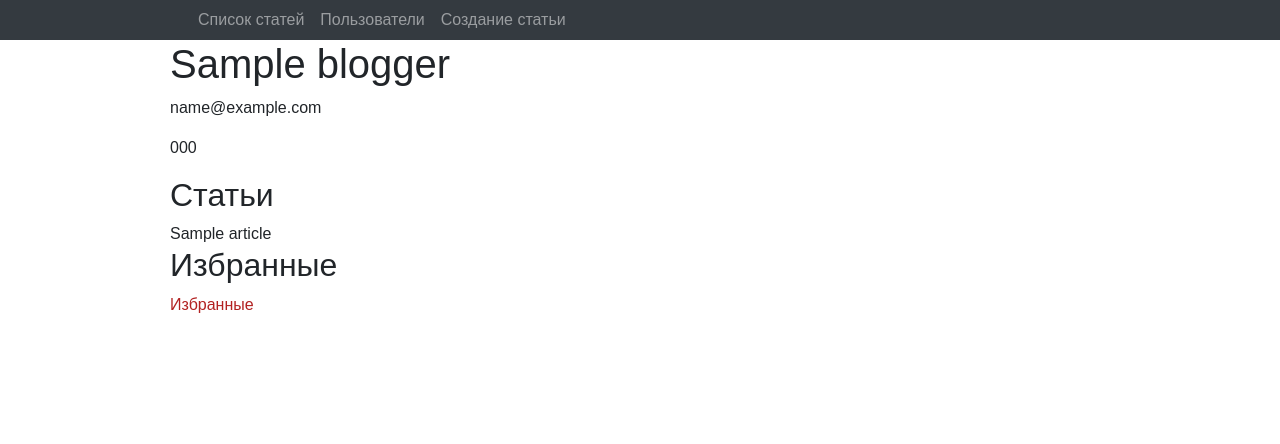
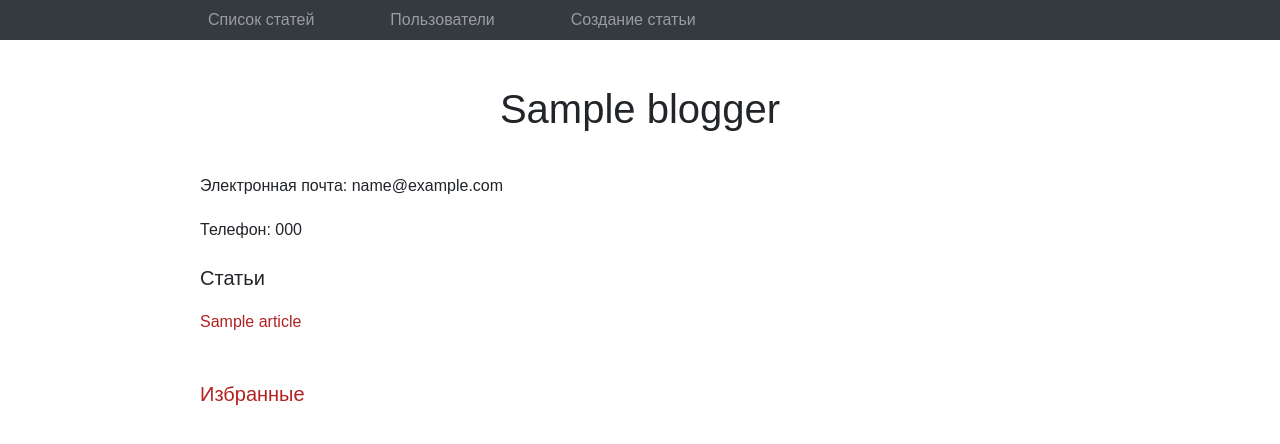
Before and after one commit to Bak0903/python_group_2_homework_43_bakai_naralyev, a Django app: page /blogger/1 in a window 1280 px wide. Shown: the top 444 px of the page. Run offline with Django 3.2, Linux system fonts and the light colour scheme; tables that the repository leaves empty hold one stand-in row (values such as "Sample post"); some libraries are stand-ins or nearby versions.

Commit message:
Add styles.

```diff
--- a/blog/blog/urls.py
+++ b/blog/blog/urls.py
@@ -17,8 +17,8 @@ from django.contrib import admin
 from django.urls import path
 from webapp.views import ArticleListView, ArticleDetailView, \
         BloggerListView, BloggerDetailView, favorite_articles, \
-        ProjectCreateView, ProjectUpdateView, CommentCreateView, \
-        ProjectDeleteView
+    ArticleCreateView, ArticleUpdateView, CommentCreateView, \
+    ArticleDeleteView
 
 urlpatterns = [
     path('admin/', admin.site.urls),
@@ -27,11 +27,9 @@ urlpatterns = [
     path('blogger', BloggerListView.as_view(), name='blogger_list'),
     path('blogger/<int:pk>', BloggerDetailView.as_view(), name='blogger_detail'),
     path('favorite/<int:blogger_pk>', favorite_articles, name='favorite'),
-
-
-    path('article/create', ProjectCreateView.as_view(), name='create_article'),
-    path('article/<int:pk>/delete', ProjectDeleteView.as_view(), name='article_delete'),
-    path('article/<int:pk>/update', ProjectUpdateView.as_view(), name='article_update'),
+    path('article/create', ArticleCreateView.as_view(), name='create_article'),
+    path('article/<int:pk>/delete', ArticleDeleteView.as_view(), name='article_delete'),
+    path('article/<int:pk>/update', ArticleUpdateView.as_view(), name='article_update'),
     path('article_comment/add', CommentCreateView.as_view(), name='create_comment'),
 
 ]
--- a/blog/webapp/static/css/style.css
+++ b/blog/webapp/static/css/style.css
@@ -9,44 +9,14 @@ body {
 
 }
 
-.navbar-nav, .inner_container {
-    padding: 0 20px;
-}
 
-.alert {
-    width: 49%;
-}
-
-.head {
-    width: 100%;
-}
-
-.my_title {
-    width: 60%;
-}
-
-.edit_or_del {
-    width: 22%;
-    float: right;
-}
-
-.btn-success {
-    margin-top: 40px;
-    width: 91px;
-}
-
-.h1 {
-    padding-top: 21px;
-    height: 90px;
+h1 {
+    padding: 21px 100px;
     text-align: center;
 }
 
-.h2 {
-    font-size: 14px;
-    font-weight: bold;
-}
-
 a {
+    margin: auto 30px;
     text-decoration: none;
     color: firebrick;
 }
@@ -56,27 +26,6 @@ a:hover {
     color: black;
 }
 
-.email_text{
-    font-size: 14px;
-}
-
-.text-justify {
-    margin: 27px 0;
-    padding-right: 8px;
-}
-
-.text-right {
-    margin: 10px 23px;
-    color: grey;
-}
-
-.modal-title {
-    margin-left: 146px;
-}
-
-.modal_btn {
-    width: 100px;
-}
 textarea, input {
     width: 300px;
 }
@@ -84,3 +33,7 @@ textarea, input {
 textarea {
     height: 200px;
 }
+
+p, h5 {
+    margin: 20px 30px;
+}
--- a/blog/webapp/templates/article_detail.html
+++ b/blog/webapp/templates/article_detail.html
@@ -6,8 +6,8 @@
     <p>{{ article.text }}</p>
 
     <a class="" href="{% url 'article_update' article.pk %}">Редактировать статью</a>
+    <a class="" href="{% url 'create_comment'%}">Комментировать</a>
     <a class="" href="{% url 'article_delete' article.pk %}">Удаленить статью</a>
-    <a class="" href="{% url 'create_comment'%}">Комментировать</a>
 
 
 
@@ -15,7 +15,7 @@
     {% for comment in article.article_comm.all %}
         <p>{{ comment.author }}: {{ comment.text }}</p>
                 {% for comment_lvl_2 in comment.comment.all %}
-                        <p class="ml-4">{{ comment_lvl_2.author }}: {{ comment_lvl_2.text }}</p>
+                        <p class="ml-5">{{ comment_lvl_2.author }}: {{ comment_lvl_2.text }}</p>
                 {% endfor %}
     {% endfor %}
 
--- a/blog/webapp/templates/article_list.html
+++ b/blog/webapp/templates/article_list.html
@@ -3,11 +3,11 @@
 {% block content %}
 
 
-    <div class="mt-3">
-        <form action="{% url 'article_list' %}" method="GET">
+    <div class="mt-3 mb-3">
+        <form class="" action="{% url 'article_list' %}" method="GET">
             {% csrf_token %}
             {{ form.search.label }}: {{ form.search }} {{ form.text }}
-            <button type="submit" class="btn btn-primary">Искать</button>
+            <button type="submit" class="btn btn-outline-success my-2 my-sm-0">Искать</button>
         </form>
     </div>
     {% for article in article_list %}
--- a/blog/webapp/templates/article_update.html
+++ b/blog/webapp/templates/article_update.html
@@ -1,7 +1,5 @@
 {% extends 'base.html' %}
-
-{% block title %}Изменить проект{% endblock %}
-
+{% block title %}Изменить статью{% endblock %}
 {% block content %}
     <h1>Редактирование проекта</h1>
     <form action="{% url 'article_update' form.instance.pk %}" method="post">
--- a/blog/webapp/templates/base.html
+++ b/blog/webapp/templates/base.html
@@ -12,7 +12,7 @@
 </head>
 <body>
 
-            <nav class="navbar-expand-lg navbar-dark bg-dark">
+            <nav class="navbar-expand-lg navbar-dark bg-dark mb-4">
                 <ul class="navbar-nav my_container">
                   <li class="nav-item"><a class="nav-link" href="{% url 'article_list' %}">Список статей</a></li>
                   <li class="nav-item"><a class="nav-link" href="{% url 'blogger_list' %}">Пользователи</a></li>
--- a/blog/webapp/templates/blogger_detail.html
+++ b/blog/webapp/templates/blogger_detail.html
@@ -3,13 +3,13 @@
 
 {% block content %}
     <h1>{{ blogger.name }}</h1>
-    <p>{{ blogger.email }}</p>
-    <p>{{ blogger.phone }}</p>
-    <h2>Статьи</h2>
+    <p>Электронная почта: {{ blogger.email }}</p>
+    <p>Телефон: {{ blogger.phone }}</p>
+    <h5 class="mt-4">Статьи</h5>
     {% for article in blogger.blog_author.all %}
-        <div>{{ article.title }}</div>
+        <a href="{% url 'article_detail' article.pk %}">{{ article.title }}</a> <br>
     {% endfor %}
-    <h2>Избранные</h2>
-    <a href="{% url 'favorite' blogger.pk%}">Избранные</a>
+
+    <a href="{% url 'favorite' blogger.pk%}"><h5 class="mt-4">Избранные</h5></a>
 
 {% endblock %}
--- a/blog/webapp/views.py
+++ b/blog/webapp/views.py
@@ -1,6 +1,6 @@
-from django.shortcuts import render,redirect, get_object_or_404
+from django.shortcuts import render, get_object_or_404
 from django.views.generic import ListView, DetailView, FormView, CreateView, UpdateView, DeleteView
-from webapp.models import Blogger, Article, Favorite, Comment
+from webapp.models import Blogger, Article, Comment
 from webapp.forms import SearchArticleForm, ArticleForm, CommentForm
 from django.urls import reverse_lazy
 
@@ -43,19 +43,19 @@ def favorite_articles(request, blogger_pk):
     return render(request, 'favorite_articles.html', {'list': list})
 
 
-class ProjectCreateView(CreateView):
+class ArticleCreateView(CreateView):
     model = Article
     template_name = 'article_create.html'
     form_class = ArticleForm
     success_url = reverse_lazy('article_list')
 
-class ProjectDeleteView(DeleteView):
+class ArticleDeleteView(DeleteView):
     model = Article
     template_name = 'delete_article.html'
     success_url = reverse_lazy('article_list')
 
 
-class ProjectUpdateView(UpdateView):
+class ArticleUpdateView(UpdateView):
     model = Article
     template_name = 'article_update.html'
     form_class = ArticleForm
```
